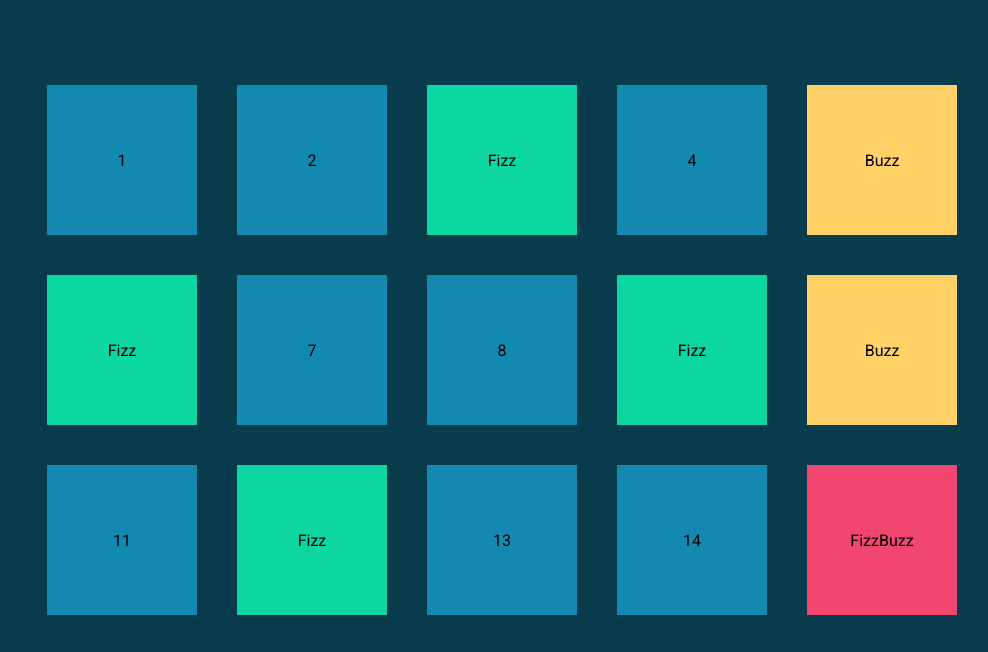
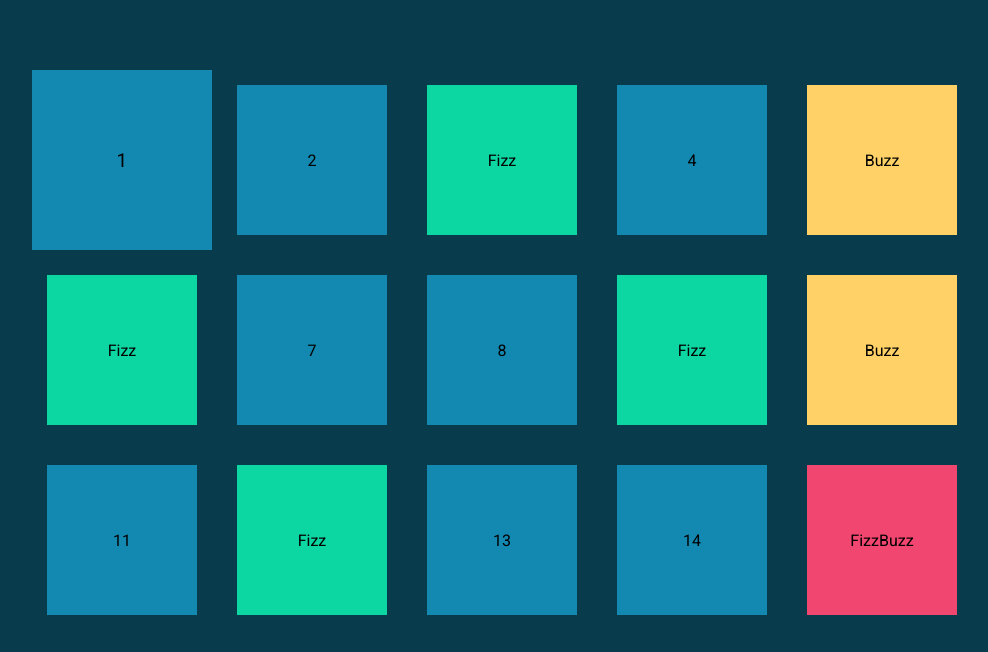
Before and after one commit to eugeniarossi/js-fizzbuzz, a plain HTML site: page index.html in a window 1280 px wide. In both pictures the pointer is over the element 260 px from the left and 293 px from the top of the page. Shown: the part 133-785 px from the top of the page, without its empty margins (138-1126 px from the left). Drawn offline with Linux system fonts and the light colour scheme.

Commit message:
feat div-element hover

```diff
--- a/css/style.css
+++ b/css/style.css
@@ -44,6 +44,10 @@ h1 {
     justify-content: center;
 }
 
+.div-element:hover {
+    transform: scale(1.2);
+}
+
 /*
 ************
 CLASSI DA ASSEGNARE IN JAVASCRIPT
```
